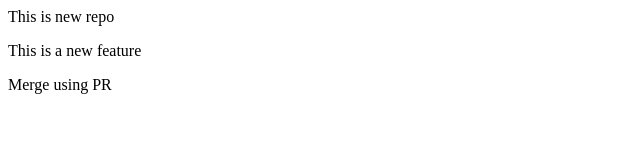
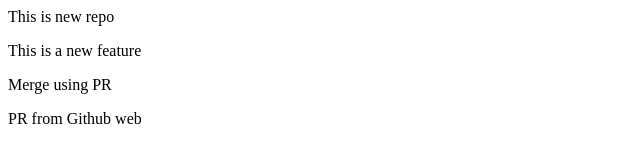
Before and after one commit to kiranpadala123/localrepo, a plain HTML site: page index.html in a window 1280 px wide. Shown: the whole page, without its empty margins (0-640 px from the left). Drawn offline with Linux system fonts and the light colour scheme.

Commit message:
Feature1 (#3)
* merge testing

* PR test

---------

Co-authored-by: Kiran Padala <kiran.padala@kiran.padala-mac>

```diff
--- a/index.html
+++ b/index.html
@@ -1,3 +1,4 @@
 <p>This is new repo</p>
 <p>This is a new feature</p>
 <p>Merge using PR</p>
+<p>PR from Github web</p>
```
